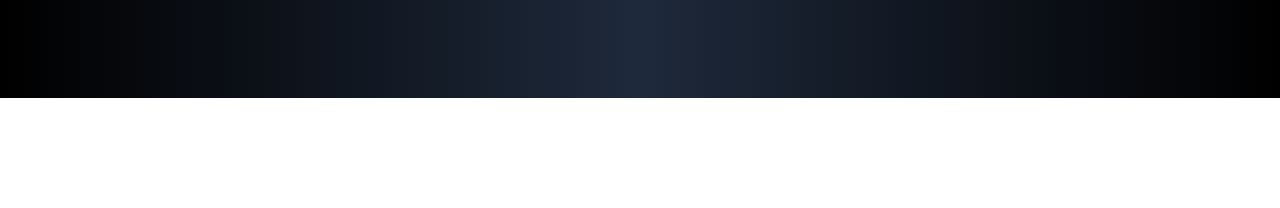
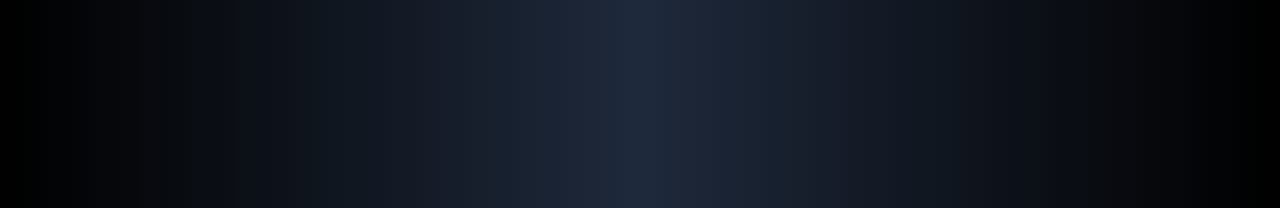
Before and after one commit to Reivah/Digital-Art, a plain HTML site: page index.html in a window 1280 px wide. Shown: the part 5092-5300 px from the top of the page. Before the commit the page ends 5190 px from the top, so only its background shows below. Drawn offline with nearby package versions, Linux system fonts and the light colour scheme.

Commit message:
creating footer

```diff
--- a/index.html
+++ b/index.html
@@ -315,6 +315,12 @@
             </div>
         </section>
 
+        <footer>
+           <div class="container min-w-full p-5  flex flex-col lg:flex-row  text-white">
+
+           </div>
+        </footer>
+
     </main>
 
 
```
